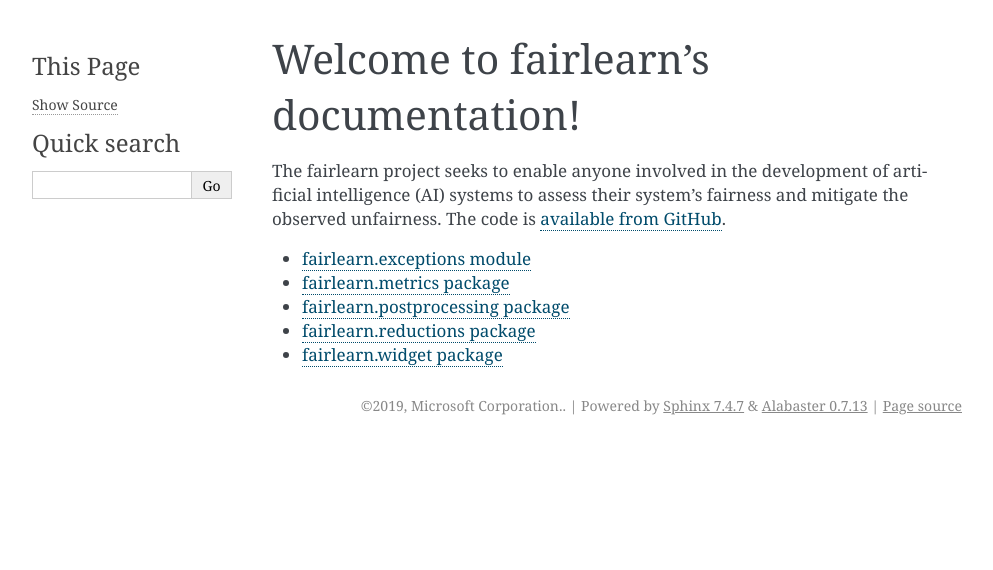
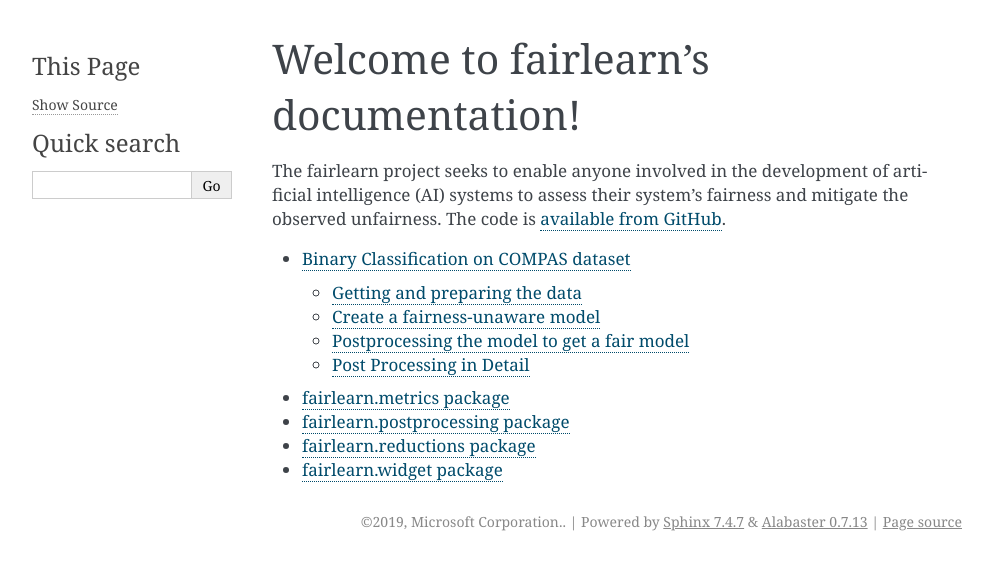
Before and after one commit to fairlearn/fairlearn, a Sphinx documentation site: the page built from docs/index.rst, in a window 1280 px wide. Shown: the top 570 px of the page, without its empty margins (148-1141 px from the left). Built offline with Sphinx 7.4.7, drawn with Linux system fonts in a browser that asks for light colours; pages that are not in the unit, such as notebooks, are missing from menus.

Commit message:
remove exceptions
Signed-off-by: adrinjalali <adrin.jalali@gmail.com>

```diff
--- a/docs/index.rst
+++ b/docs/index.rst
@@ -9,14 +9,11 @@
 The fairlearn project seeks to enable anyone involved in the development of artificial intelligence (AI) systems to assess their system's fairness and mitigate the observed unfairness.
 The code is `available from GitHub <https://github.com/fairlearn/fairlearn>`_.
 
-.. include::
+.. toctree::
+   :maxdepth: 2
 
-   auto_examples
-
-.. toctree::
-
-   auto_examples
-   fairlearn.exceptions
+   auto_examples/binary_classification_COMPAS
+   examples/binary_classification_COMPAS
    fairlearn.metrics
    fairlearn.postprocessing
    fairlearn.reductions
```
Also changed, not shown: docs/fairlearn.exceptions.rst (deleted, +0 -7 lines).
